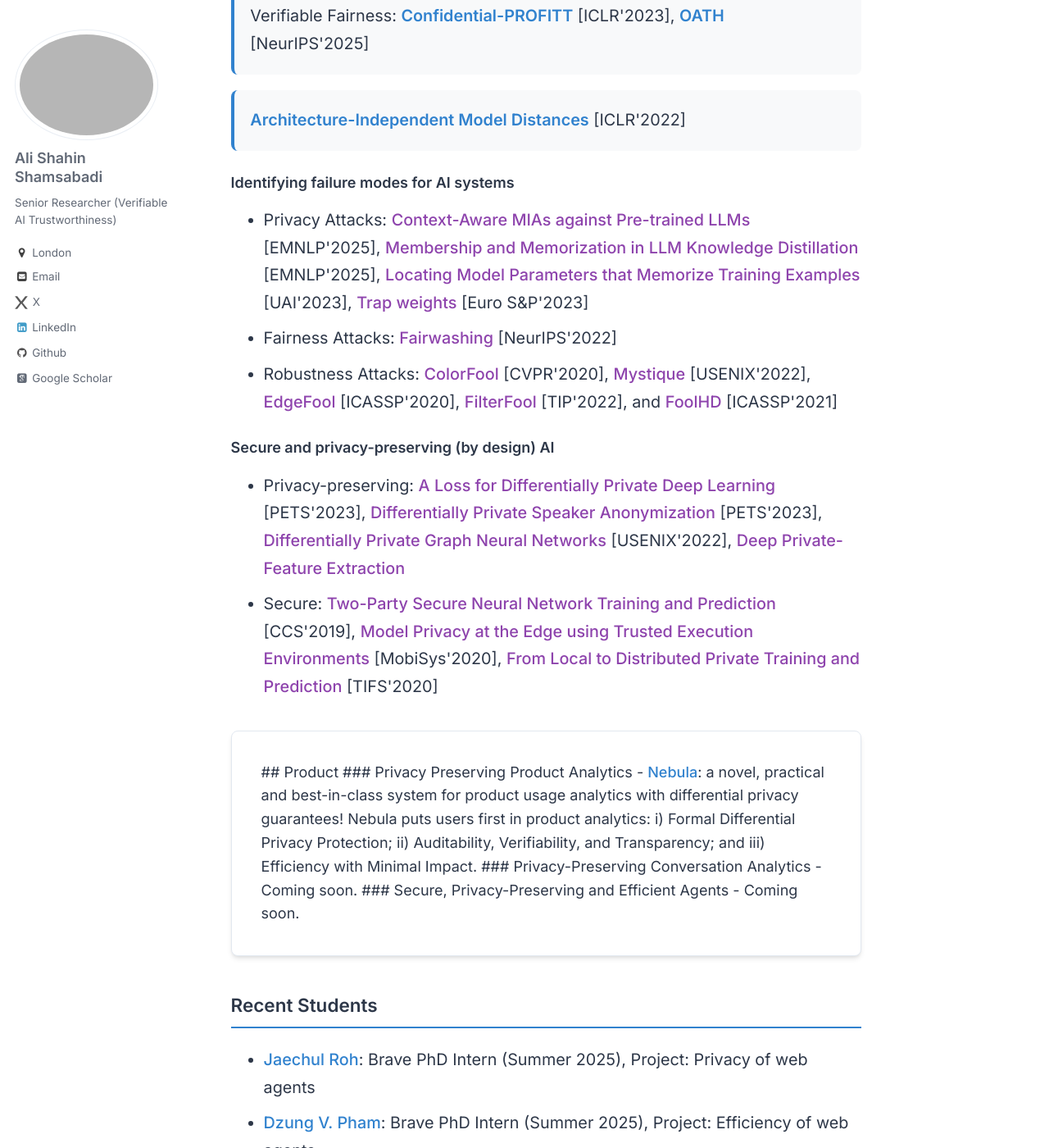
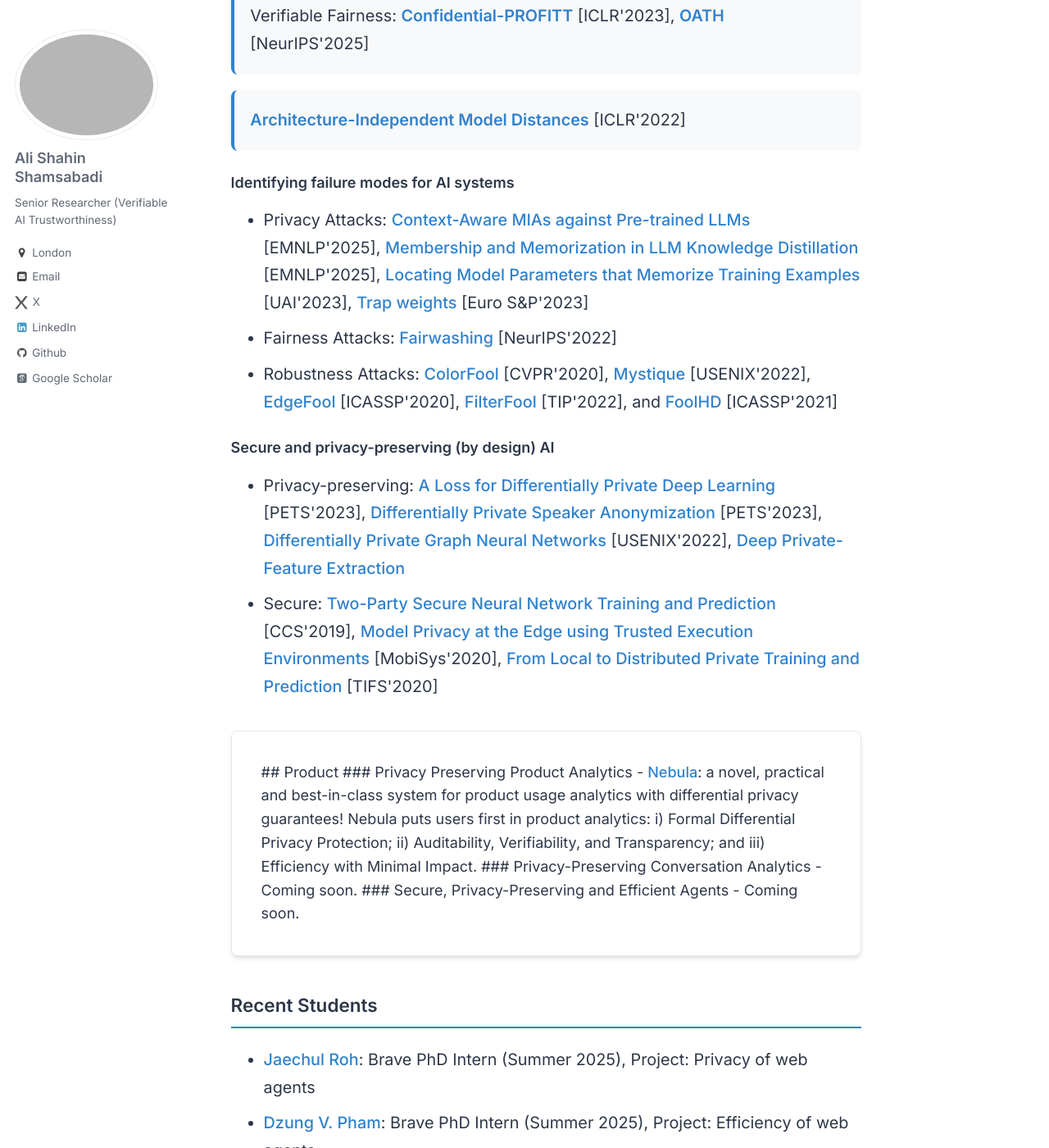
Before and after one commit to AliShahin/AliShahin.github.io, a Jekyll site: the page built from _pages/about.md, in a window 1280 px wide and 1400 px high, scrolled down 1554 px. Shown: the whole window at 82% size. Built offline with Jekyll 4.4.1, drawn with Linux system fonts in a browser that asks for light colours; some web fonts are replaced.

Commit message:
🔧 Fix CSS specificity issues for links and headings
- Add !important to override existing CSS rules
- Fix h2 color in research-section to display blue instead of black
- Fix link text-decoration to show no underline by default
- Add specific selectors for page__content and research-section links
- Ensure proper hover states for all links

```diff
--- a/_sass/_custom.scss
+++ b/_sass/_custom.scss
@@ -18,8 +18,8 @@
   }
 
   h2 {
-    color: #3182ce;
-    border-bottom: 2px solid #3182ce;
+    color: #3182ce !important;
+    border-bottom: 2px solid #3182ce !important;
     padding-bottom: 0.5em;
     margin-top: 0;
   }
@@ -45,16 +45,42 @@
       }
 
       a {
-        color: #3182ce;
+        color: #3182ce !important;
         font-weight: 600;
-        text-decoration: none;
+        text-decoration: none !important;
 
         &:hover {
-          color: #2c5aa0;
-          text-decoration: underline;
+          color: #2c5aa0 !important;
+          text-decoration: underline !important;
         }
       }
     }
+  }
+}
+
+/* Override default link styles globally */
+.page__content a {
+  text-decoration: none !important;
+  color: #3182ce !important;
+  font-weight: 500;
+  transition: all 0.3s cubic-bezier(0.4, 0, 0.2, 1);
+
+  &:hover {
+    color: #2c5aa0 !important;
+    text-decoration: underline !important;
+  }
+}
+
+/* Research section links */
+.research-section a {
+  text-decoration: none !important;
+  color: #3182ce !important;
+  font-weight: 500;
+  transition: all 0.3s cubic-bezier(0.4, 0, 0.2, 1);
+
+  &:hover {
+    color: #2c5aa0 !important;
+    text-decoration: underline !important;
   }
 }
 
```
